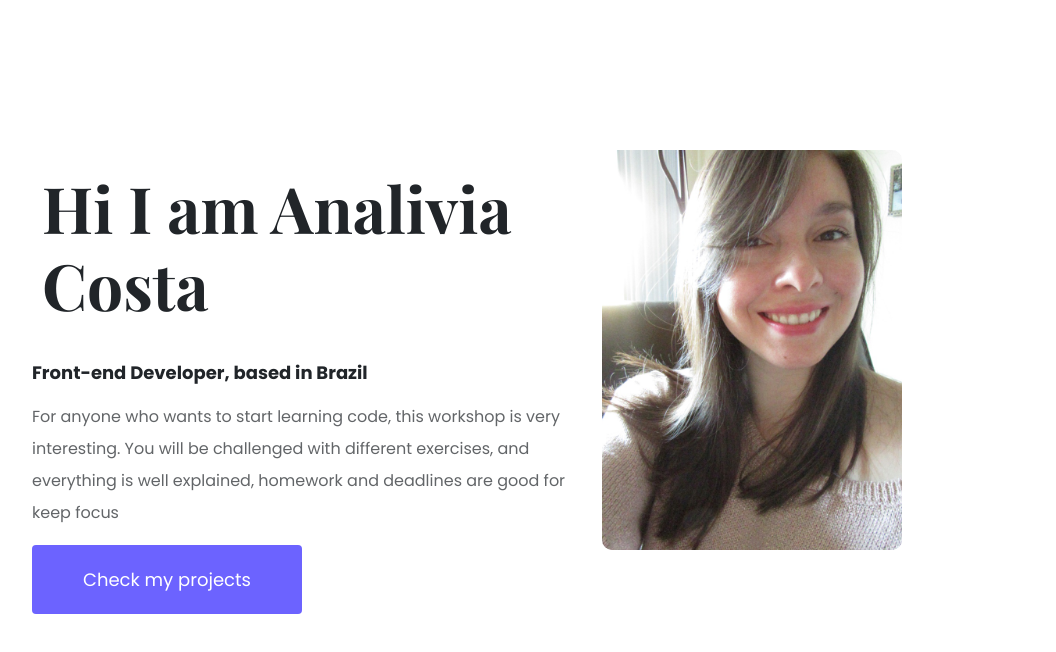
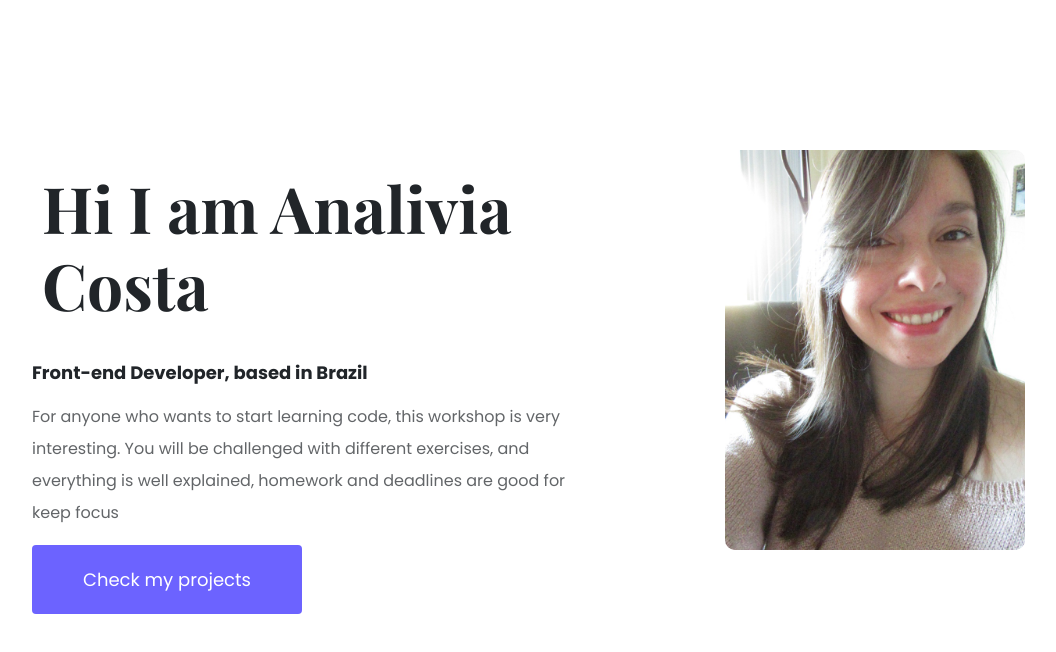
Before and after one commit to analiviag/portfolio-project, a plain HTML site: page about.html in a window 1280 px wide. Shown: the whole page, without its empty margins (50-1106 px from the left). Drawn offline with nearby package versions, Linux system fonts and the light colour scheme; a web font is replaced by a local one.

Commit message:
centered the image

```diff
--- a/about.html
+++ b/about.html
@@ -50,7 +50,7 @@
               src="images/ana.jpg"
               alt="photo of bla"
               width="300"
-              class="ana-img d-none d-lg-block"
+              class="ana-img d-none d-lg-block img-fluid"
             />
           </div>
         </div>
--- a/style/style.css
+++ b/style/style.css
@@ -84,6 +84,8 @@ p {
 
 .ana-img {
   border-radius: 10px;
+  display: block;
+  margin: 0 auto;
 }
 
 @media (max-width: 900px) {
```
